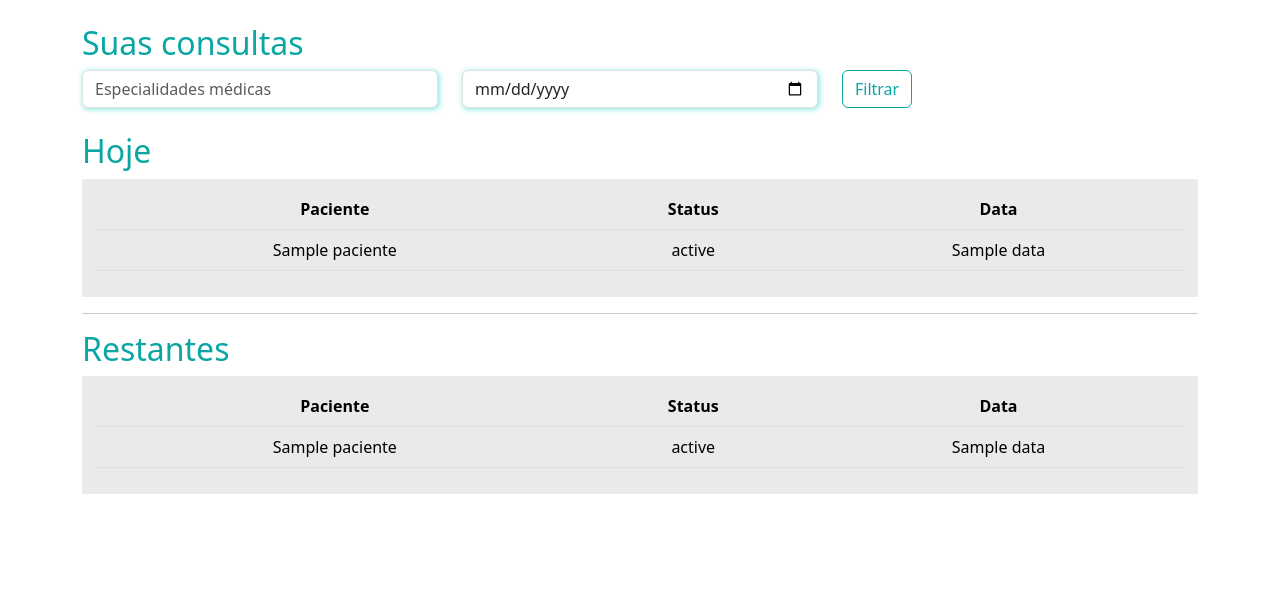
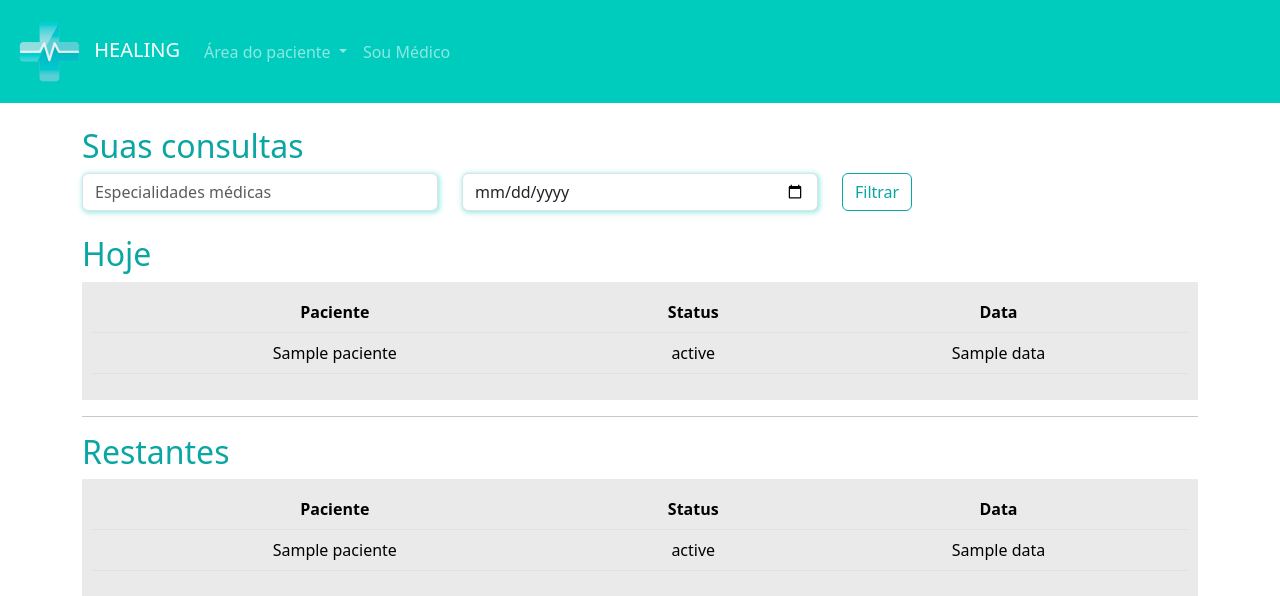
Before and after one commit to jvbicalho01/PSW_10_healing, a Django app: template medico/templates/consultas_medico.html in a window 1280 px wide. Shown: the top 596 px of the page. Run offline with Django 5.2, Linux system fonts and the light colour scheme; the template is opened without the code that fills it: most values are stand-ins (such as "Sample title", 1, 10 or a date in 2020).

Commit message:
add navbar

```diff
--- a/medico/templates/abrir_horario.html
+++ b/medico/templates/abrir_horario.html
@@ -12,6 +12,7 @@
 {% endblock 'title' %}
 
 {% block 'body' %}
+{% include "partials/navbar.html" %}
 
     <div class="container">
 
--- a/medico/templates/cadastro_medico.html
+++ b/medico/templates/cadastro_medico.html
@@ -11,6 +11,7 @@
 {% endblock 'title' %}
 
 {% block 'body' %}
+{% include "partials/navbar.html" %}
 
     <div class="container">
 
--- a/medico/templates/consultas_medico.html
+++ b/medico/templates/consultas_medico.html
@@ -16,6 +16,7 @@
 {% endblock 'title' %}
 
 {% block 'body' %}
+{% include "partials/navbar.html" %}
 
     <div class="container">
 
--- a/medico/urls.py
+++ b/medico/urls.py
@@ -5,5 +5,5 @@ from . import views
 urlpatterns = [
     path('cadastro-medico/', views.cadastro_medico, name='cadastro-medico'),
     path('abrir-horario/', views.abrir_horario, name='abrir-horario'),
-    path('consultas-medico', views.consultas_medico, name='consultas-medico'),
+    path('consultas-medico/', views.consultas_medico, name='consultas-medico'),
 ]
--- a/paciente/templates/escolher_horario.html
+++ b/paciente/templates/escolher_horario.html
@@ -14,6 +14,7 @@
 {% endblock 'title' %}
 
 {% block 'body' %}
+{% include "partials/navbar.html" %}
 
     <div class="container">
 
--- a/paciente/templates/home.html
+++ b/paciente/templates/home.html
@@ -15,6 +15,7 @@
 {% endblock 'title' %}
 
 {% block 'body' %}
+{% include "partials/navbar.html" %}
 
     <br>
     <br>
--- a/paciente/templates/minhas_consultas.html
+++ b/paciente/templates/minhas_consultas.html
@@ -16,7 +16,7 @@
 {% endblock 'title' %}
 
 {% block 'body' %}
-
+{% include "partials/navbar.html" %}
 
     <div class="container">
 
--- a/templates/base.html
+++ b/templates/base.html
@@ -1,4 +1,5 @@
 {% load static %}
+<!-- {% include "partials/navbar.html" %} -->
 
 <!doctype html>
 <html lang="pt-br">
--- /dev/null
+++ b/templates/partials/navbar.html
@@ -0,0 +1,44 @@
+{% load static %}
+
+<nav class="navbar navbar-expand-lg navbar-dark bg-color-dark">
+
+    <div class="container-fluid">
+
+        <a class="navbar-brand" href="#"><img src="{% static 'geral/img/logo.png' %}">&nbsp;HEALING</a>
+        <button class="navbar-toggler" type="button" data-bs-toggle="collapse" data-bs-target="#navbarNav" aria-controls="navbarNav" aria-expanded="false" aria-label="Toggle navigation">
+            <span class="navbar-toggler-icon"></span>
+        </button>
+
+        <div class="collapse navbar-collapse" id="navbarNav">
+            <ul class="navbar-nav">
+                <li class="nav-item dropdown">
+                    <a class="nav-link dropdown-toggle" href="#" id="navbarDropdownMenuLink" role="button" data-bs-toggle="dropdown" aria-expanded="false">
+                        Área do paciente
+                    </a>
+                    <ul class="dropdown-menu" aria-labelledby="navbarDropdownMenuLink">
+                        <li><a class="dropdown-item" href="{% url 'home' %}">Home</a></li>
+                        <li><a class="dropdown-item" href="{% url 'minhas-consultas' %}">Minhas Consultas</a></li>
+                    </ul>
+                </li>
+
+                {% if is_medico %}
+                    <li class="nav-item dropdown">
+                        <a class="nav-link dropdown-toggle" href="#" id="navbarDropdownMenuLink" role="button" data-bs-toggle="dropdown" aria-expanded="false">
+                            Área do médico
+                        </a>
+                        <ul class="dropdown-menu" aria-labelledby="navbarDropdownMenuLink">
+                           <li><a class="dropdown-item" href="{% url 'abrir-horario' %}">Abrir Horários</a></li>
+                           <li><a class="dropdown-item" href="{% url 'consultas-medico' %}">Suas Consultas</a></li>
+                        </ul>
+                    </li>
+                {% else %}
+                    <li class="nav-item">
+                        <a class="nav-link" href="{% url 'cadastro-medico' %}"> Sou Médico</a>
+                    </li>
+                {% endif %}
+            </ul>
+        </div>
+
+    </div>
+
+</nav>
```
Also changed, not shown: medico/views.py (+6 -3 lines), paciente/views.py (+7 -4 lines), db.sqlite3.
